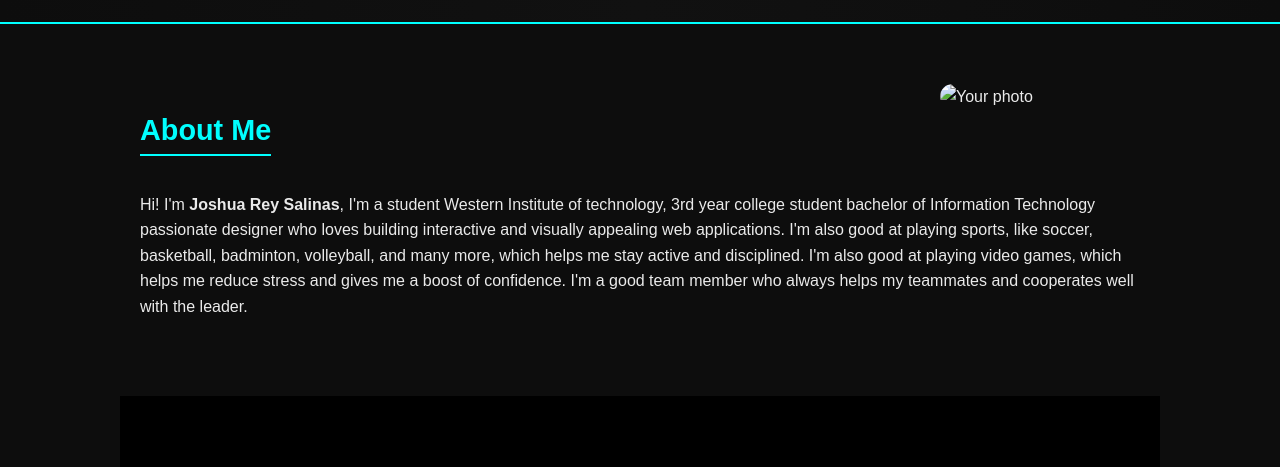
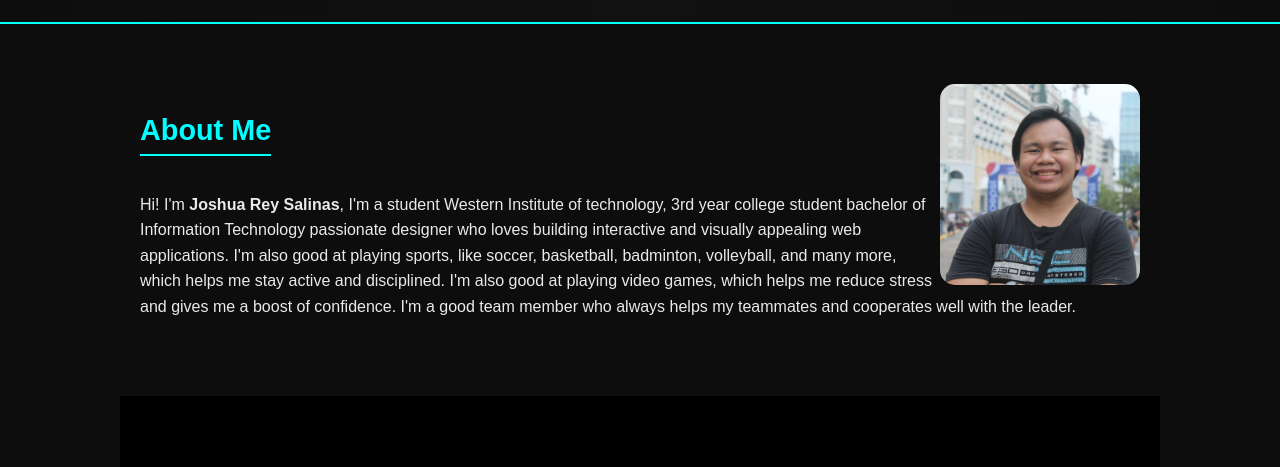
Before and after one commit to salinas1234567890/hakdog, a plain HTML site: page index.html in a window 1280 px wide. Shown: the part 118-585 px from the top of the page. Drawn offline with Linux system fonts and the light colour scheme.

Commit message:
Updated project

```diff
--- a/index.html
+++ b/index.html
@@ -20,7 +20,7 @@
 
   <section id="about">
     <h2>About Me</h2>
-    <img src="c:\Users\User\Documents\2.jpg" alt="Your photo" class="about-img" />
+    <img src="2.jpg" alt="Your photo" class="about-img" />
     <p>
       Hi! I'm <strong>Joshua Rey Salinas</strong>, I'm a  student Western Institute of technology, 3rd year college student bachelor of Information Technology passionate designer who loves building interactive and visually appealing web applications. I'm also good at playing sports, like soccer, basketball, badminton, volleyball, and many more, which helps me stay active and disciplined. I'm also good at playing video games, which helps me reduce stress and gives me a boost of confidence. I'm a good team member who always helps my teammates and cooperates well with the leader.
 
```
Also changed, not shown: 2.jpg (added).
